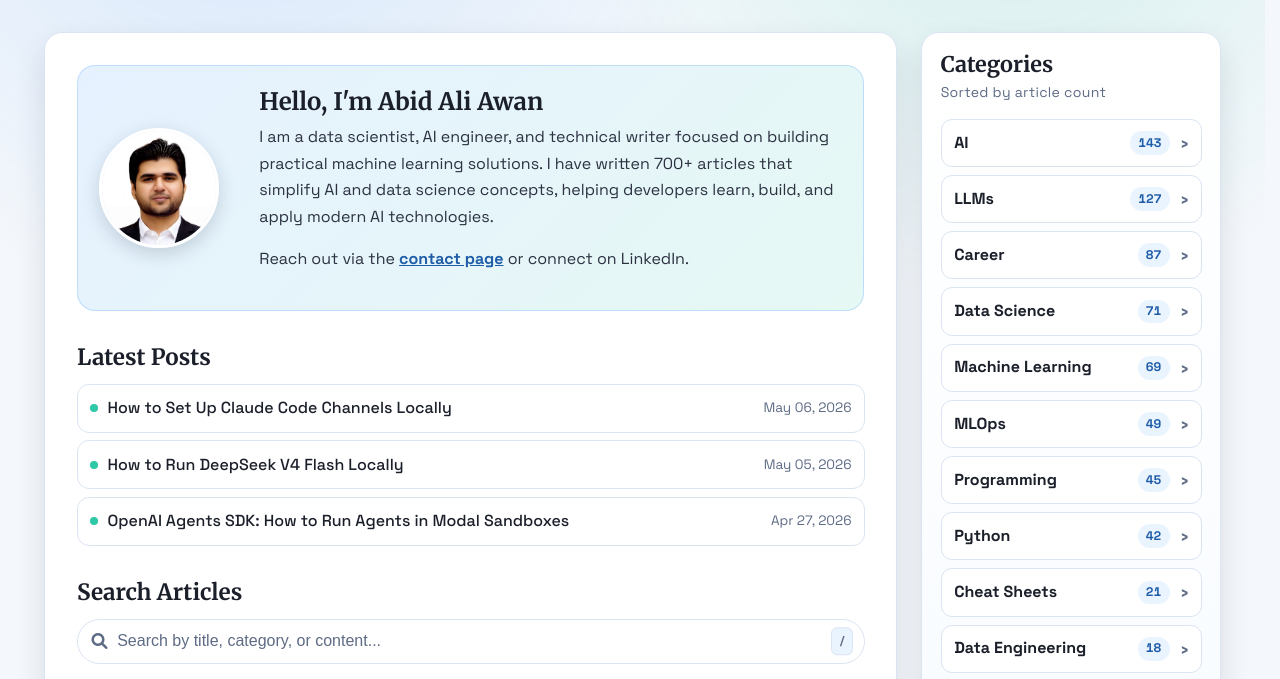
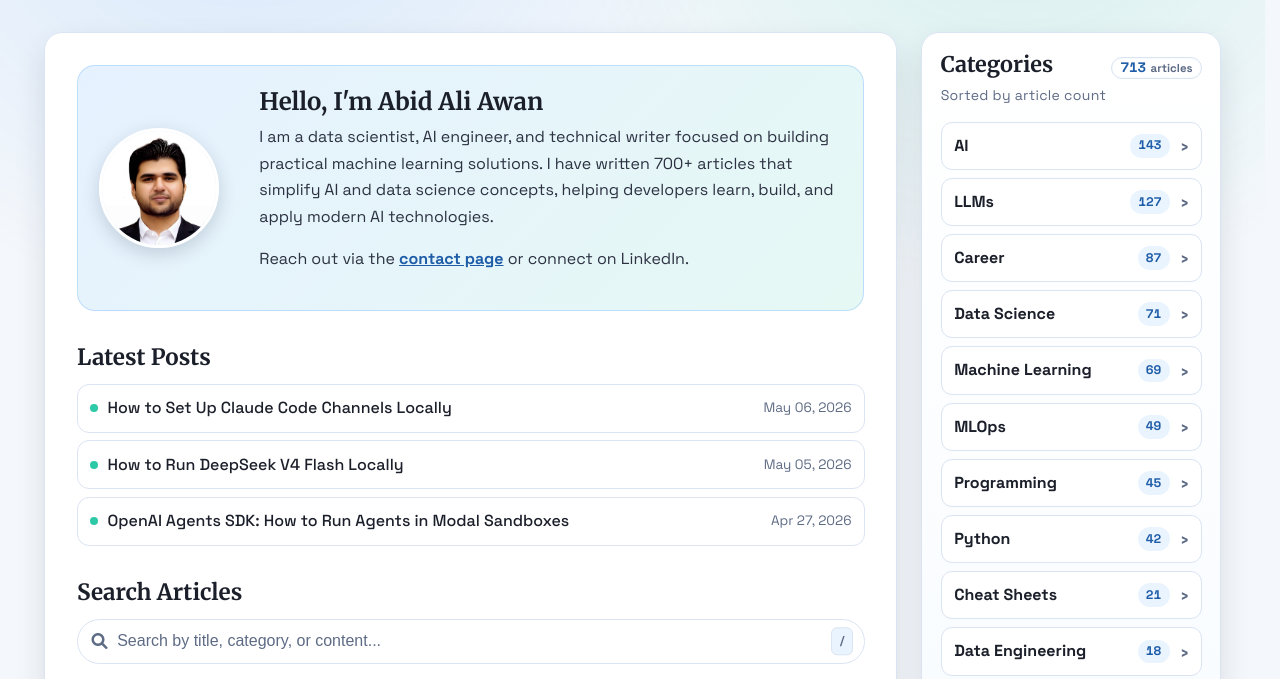
Before and after one commit to kingabzpro/Writing-Portfolio, an Astro site: page / in a window 1280 px wide. Shown: the part 121-800 px from the top of the page. Built offline with nearby package versions, Linux system fonts and the light colour scheme; Astro itself is replaced by a stand-in of ours.

Commit message:
feat(ui): add total article count display to sidebar
Add a new section in the sidebar heading that displays the total number of articles across all categories, calculated dynamically from the categories data. Includes corresponding CSS styles for layout and visual design.

```diff
--- a/src/components/Sidebar.astro
+++ b/src/components/Sidebar.astro
@@ -41,10 +41,18 @@ const categories = (
     }))
   )
 ).sort((a, b) => b.articleCount - a.articleCount || a.label.localeCompare(b.label));
+
+const totalArticleCount = categories.reduce((total, item) => total + item.articleCount, 0);
 ---
 
 <aside id="sidebar" aria-label="Topic navigation">
-  <h2>Categories</h2>
+  <div class="sidebar-heading">
+    <h2>Categories</h2>
+    <p class="sidebar-total" aria-label={`${totalArticleCount} articles across all categories`}>
+      <span>{totalArticleCount}</span>
+      <small>articles</small>
+    </p>
+  </div>
   <p class="sidebar-subtitle">Sorted by article count</p>
   <ul>
     {
--- a/src/styles/main.css
+++ b/src/styles/main.css
@@ -214,6 +214,18 @@ a:hover {
   margin-bottom: 0.2rem;
 }
 
+.sidebar-heading {
+  display: flex;
+  align-items: baseline;
+  justify-content: space-between;
+  gap: 0.75rem;
+  margin-bottom: 0.18rem;
+}
+
+.sidebar-heading h2 {
+  min-width: 0;
+}
+
 .sidebar-subtitle {
   margin: 0 0 0.9rem;
   font-size: 0.88rem;
@@ -274,6 +286,42 @@ a:hover {
   font-weight: 700;
   text-align: center;
   font-variant-numeric: tabular-nums;
+}
+
+.sidebar-total {
+  flex: 0 0 auto;
+  margin: 0;
+  display: inline-flex;
+  align-items: baseline;
+  gap: 0.28rem;
+  padding: 0.2rem 0.52rem;
+  border: 1px solid var(--border);
+  border-radius: 999px;
+  background: var(--card);
+  color: var(--ink-500);
+  font-size: 0.72rem;
+  font-weight: 600;
+  line-height: 1;
+  text-align: center;
+  box-shadow: inset 0 0 0 1px rgba(47, 143, 255, 0.04);
+}
+
+.sidebar-total span {
+  display: inline;
+  font-family: inherit;
+  font-size: 0.86rem;
+  line-height: 1;
+  font-weight: 700;
+  color: var(--link-color);
+  font-variant-numeric: tabular-nums;
+}
+
+.sidebar-total small {
+  display: inline;
+  margin-top: 0;
+  color: var(--ink-500);
+  font: inherit;
+  letter-spacing: 0;
 }
 
 .author-section {
```
